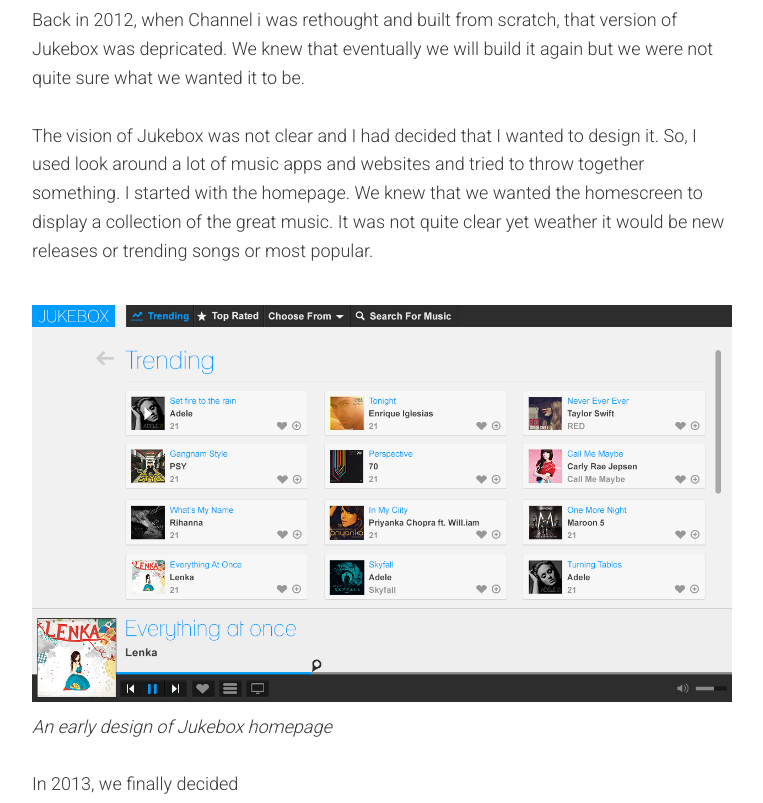
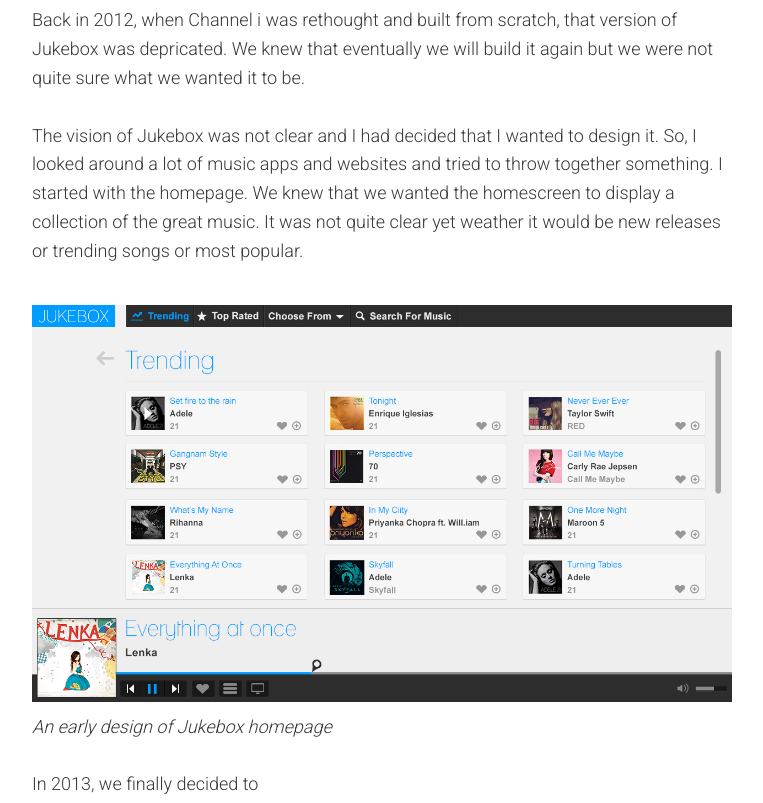
Before and after one commit to niteshkumar/blog, a plain HTML site: page index.html in a window 1280 px wide. Shown: the part 940-1743 px from the top of the page, without its empty margins (258-1021 px from the left). Drawn offline with nearby package versions, Linux system fonts and the light colour scheme.

Commit message:
Blog update at 2014-12-16 12:29:16

```diff
--- a/index.html
+++ b/index.html
@@ -89,12 +89,12 @@
 
 <p>Back in 2012, when Channel i was rethought and built from scratch, that version of Jukebox was depricated. We knew that eventually we will build it again but we were not quite sure what we wanted it to be. </p>
 
-<p>The vision of Jukebox was not clear and I had decided that I wanted to design it. So, I used look around a lot of music apps and websites and tried to throw together something. I started with the homepage. We knew that we wanted the homescreen to display a collection of the great music. It was not quite clear yet weather it would be new releases or trending songs or most popular.</p>
+<p>The vision of Jukebox was not clear and I had decided that I wanted to design it. So, I looked around a lot of music apps and websites and tried to throw together something. I started with the homepage. We knew that we wanted the homescreen to display a collection of the great music. It was not quite clear yet weather it would be new releases or trending songs or most popular.</p>
 
 <p><img src="content/images/2014/12/new-home.jpg" alt="Jukebox first design" />
 <em>An early design of Jukebox homepage</em></p>
 
-<p>In 2013, we finally decided</p>&hellip;
+<p>In 2013, we finally decided to</p>&hellip;
 				</div>
 			</div>
 
```
Also changed, not shown: jukebox-design-notes/index.html (+4 -4 lines).
